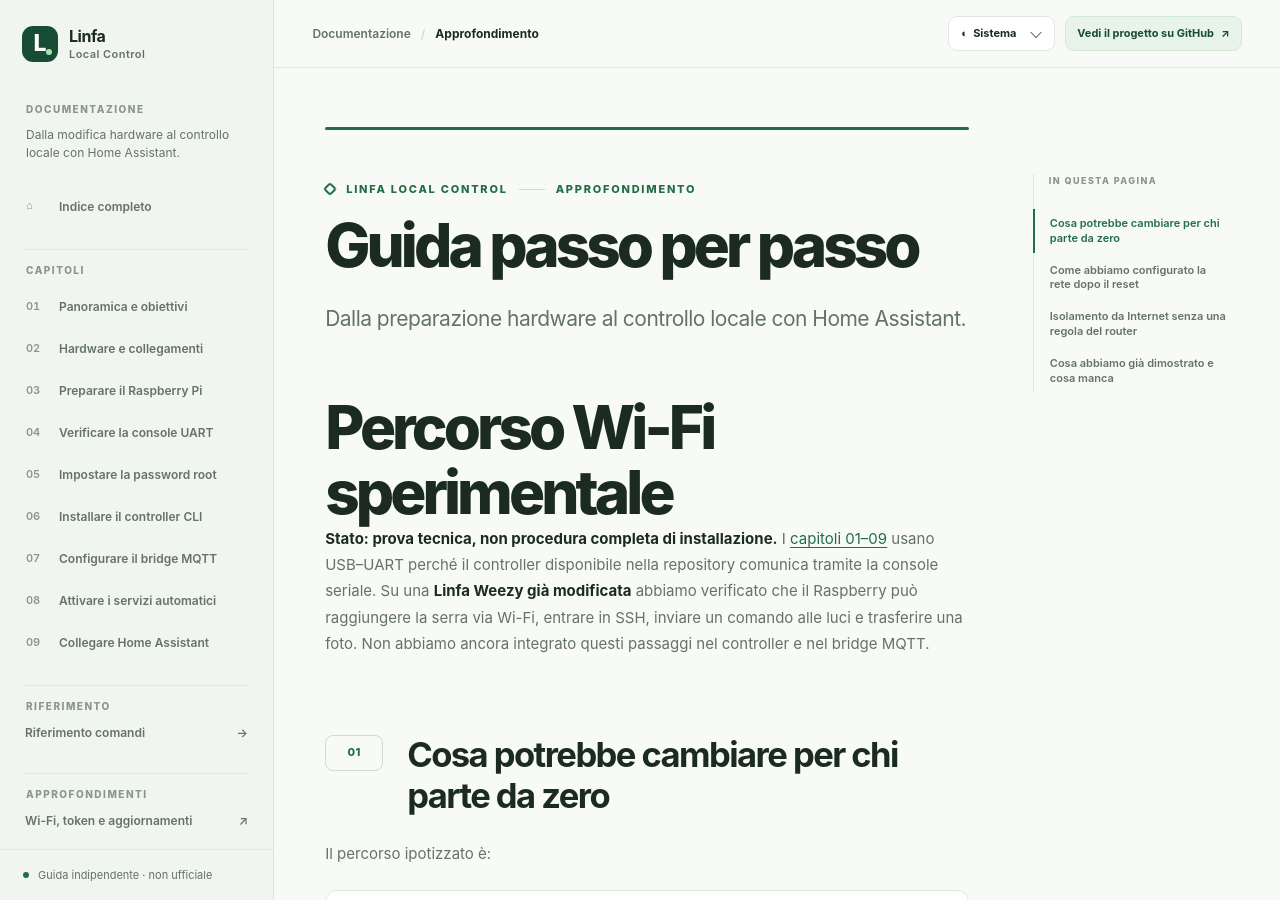
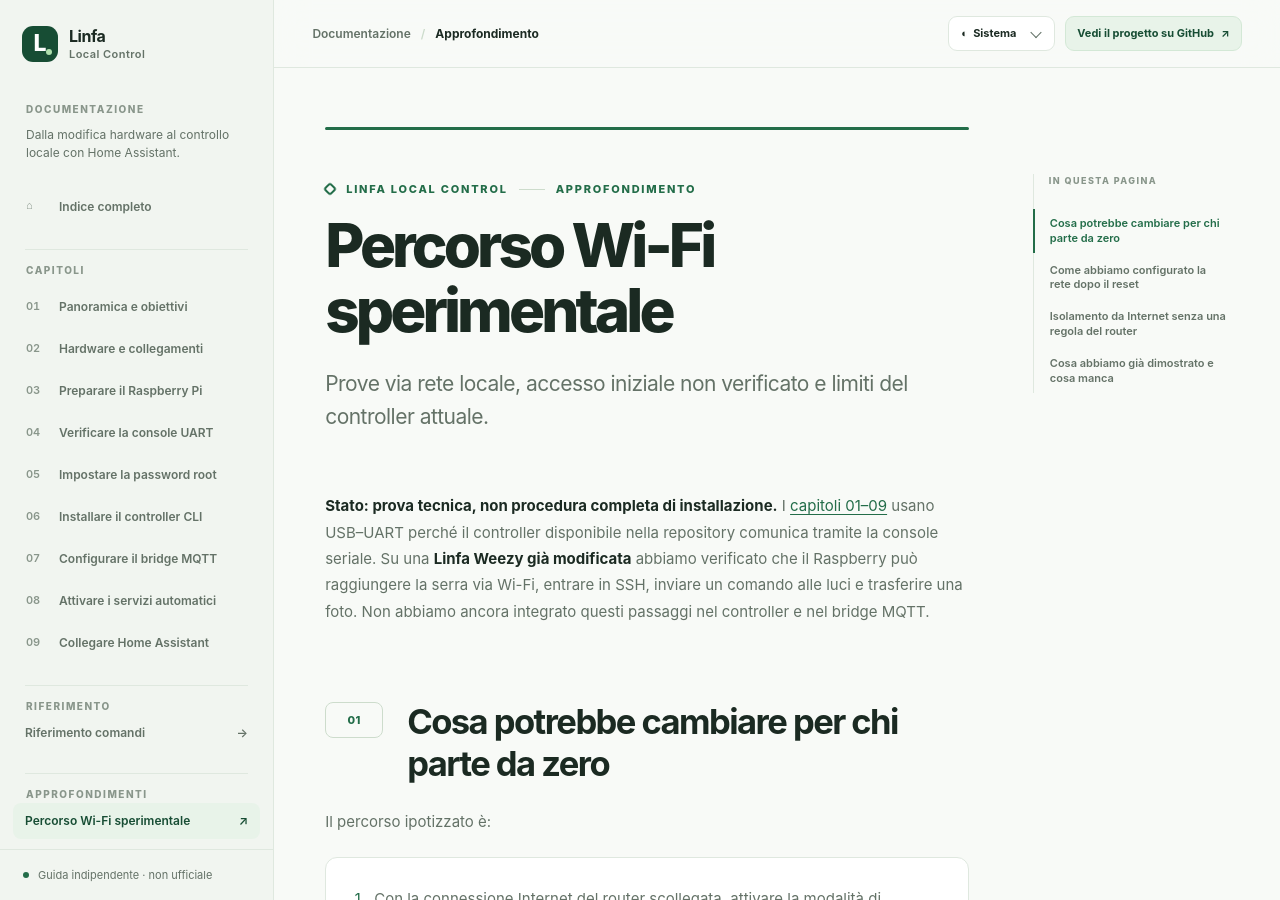
Before and after one commit to Interstellar0verdrive/Linfa-local-control, an MkDocs documentation site: the page built from docs/approfondimenti/percorso-wifi-sperimentale.md, in a window 1280 px wide and 900 px high. Built offline with MkDocs 1.6.1, drawn with Linux system fonts in a browser that asks for light colours; some of the changed text lies outside the part shown.

Commit message:
Show Wi-Fi experiment in documentation sidebar

```diff
--- a/docs/approfondimenti/percorso-wifi-sperimentale.md
+++ b/docs/approfondimenti/percorso-wifi-sperimentale.md
@@ -47,4 +47,4 @@ Se l'accesso SSH iniziale non funziona, il collegamento UART resta il percorso p
 
 ---
 
-<nav class="step-nav single" aria-label="Torna alla guida"><a href="../index.md">← Torna all'indice della guida</a></nav>
+[Torna all’indice della guida](../index.md).
--- a/mkdocs_hooks.py
+++ b/mkdocs_hooks.py
@@ -21,6 +21,7 @@ STEPS = [
 ]
 
 EXTRAS = {
+    "approfondimenti/percorso-wifi-sperimentale.md": ("Percorso Wi-Fi sperimentale", "Prove via rete locale, accesso iniziale non verificato e limiti del controller attuale."),
     "approfondimenti/configurazione-serra.md": ("Wi-Fi, token e aggiornamenti", "Modifiche facoltative alla configurazione interna della serra usate nel prototipo."),
     "approfondimenti/rete-serra.md": ("Rete della serra durante il setup", "Indirizzi e accesso Wi-Fi della serra durante le prove originali."),
     "approfondimenti/traffico-cloud.md": ("Analisi del traffico cloud", "Come è stato osservato il dialogo originale tra la serra e il servizio remoto."),
```
